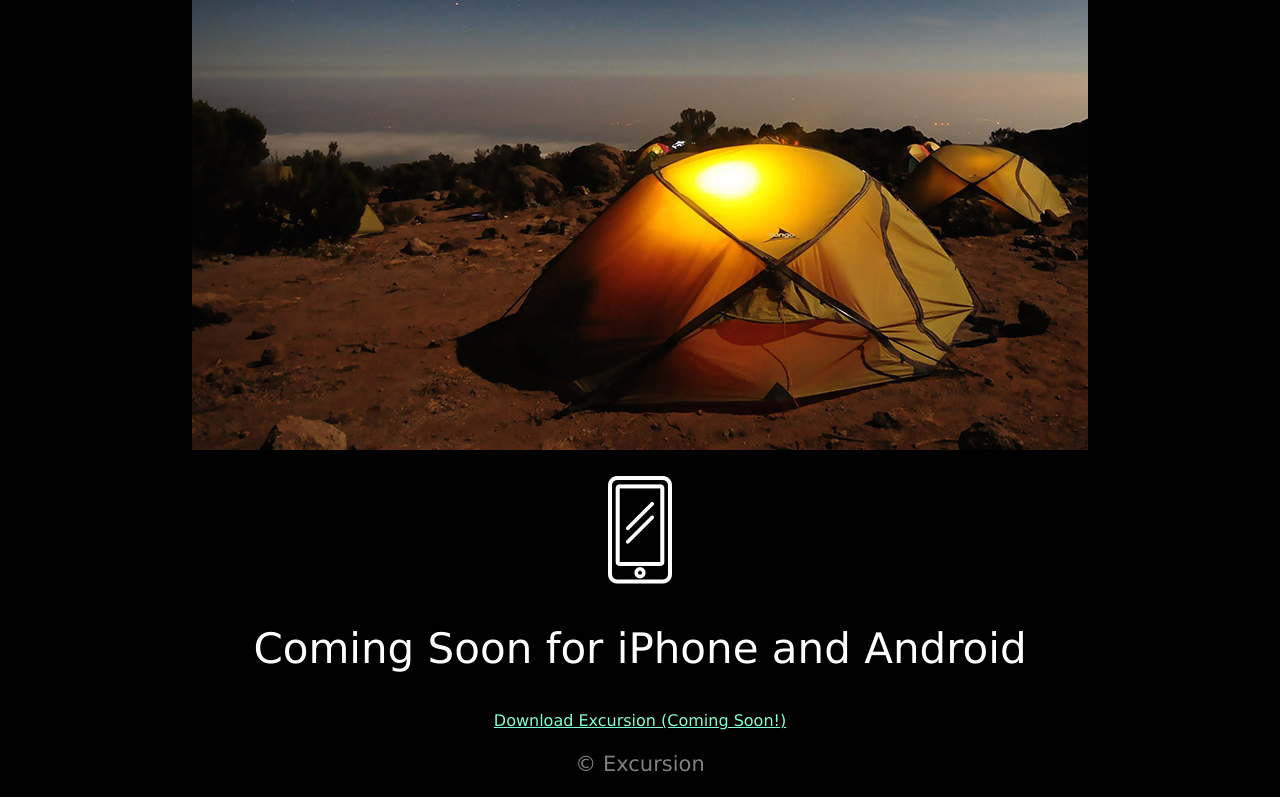
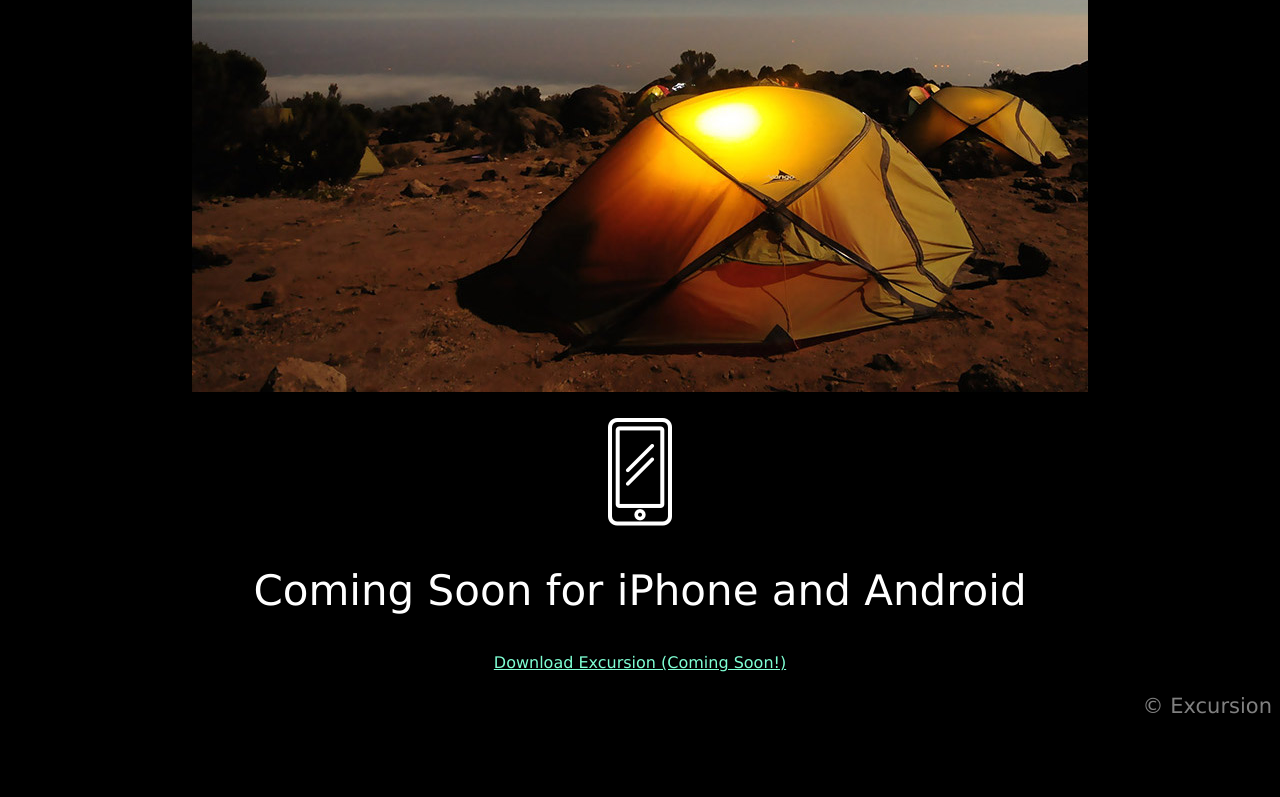
Before and after one commit to manelson32/excursion, a plain HTML site: page index.html in a window 1280 px wide. Shown: the part 624-1421 px from the top of the page. After the commit the page ends 1363 px from the top, so only its background shows below. Drawn offline with Linux system fonts and the light colour scheme.

Commit message:
Set footer alignment

```diff
--- a/resources/css/style.css
+++ b/resources/css/style.css
@@ -6,6 +6,7 @@ body {
 }
 h1 {
   font-size: 50px;
+  font-weight: normal;
 }
 h2 {
   font-size: 42px;
@@ -19,3 +20,6 @@ p {
   color: gray;
   font-size: 21px;
 }
+.footer {
+  text-align: right;
+}
```
